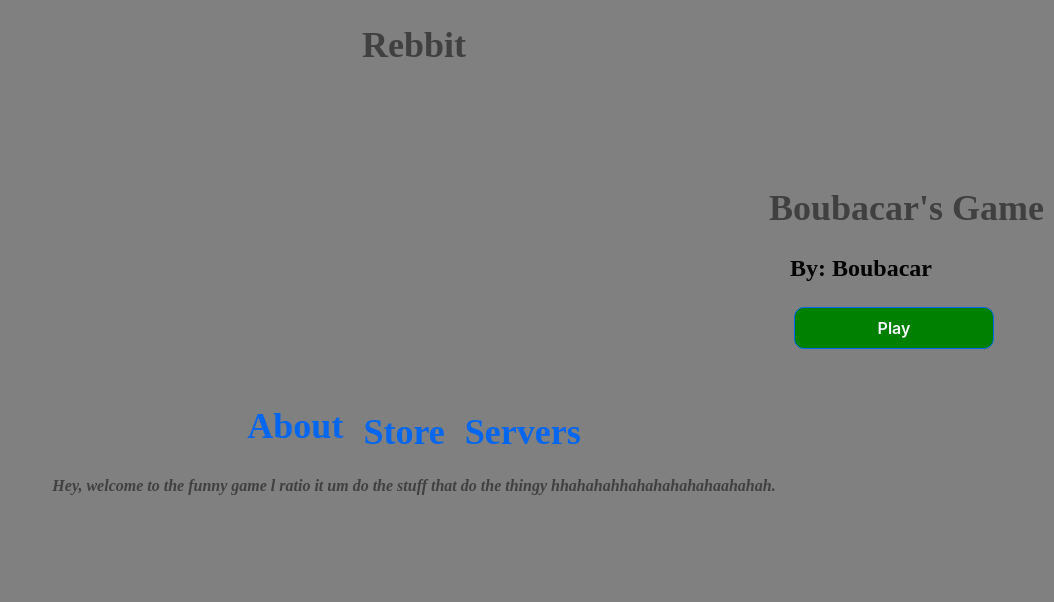
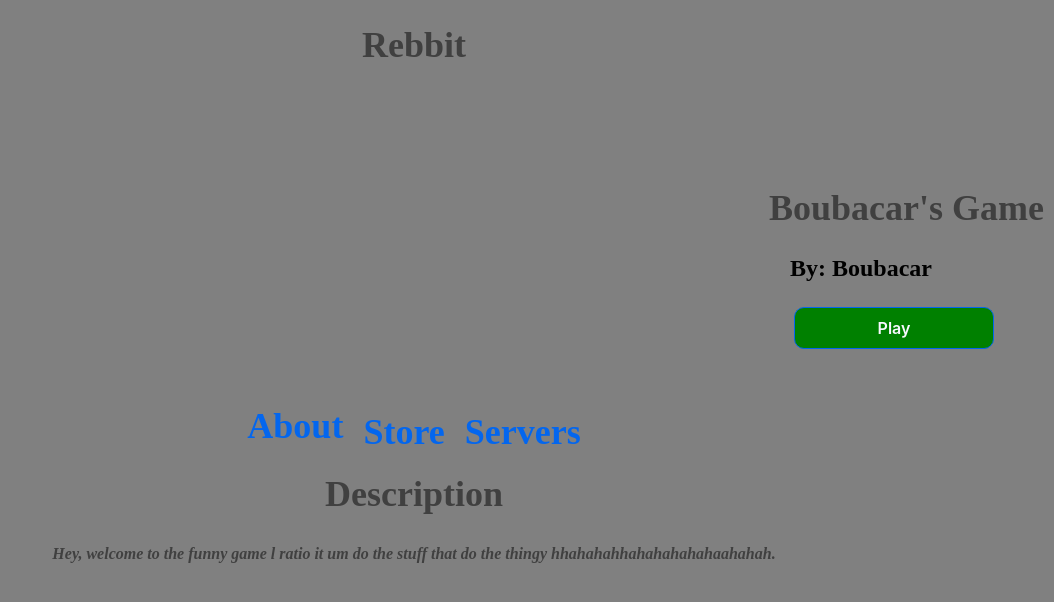
Before and after one commit to nothankyouwdym/Roblox-Page-Project, a React (Vite) app: page /About in a window 1280 px wide. Shown: the top 602 px of the page, without its empty margins (226-1280 px from the left). Built offline with nearby package versions, Linux system fonts and the light colour scheme.

Commit message:
1 file modified

```diff
--- a/src/About.jsx
+++ b/src/About.jsx
@@ -3,8 +3,9 @@
 
 const About = () =>{
   return(
-    <section>
-      <p id="lower-text">
+    <section id="lower-text">
+      <h1>Description</h1>
+      <p>
         <strong>
           <em>
             Hey, welcome to the funny game l ratio it um do the stuff that do the thingy hhahahahhahahahahahaahahah.
```
